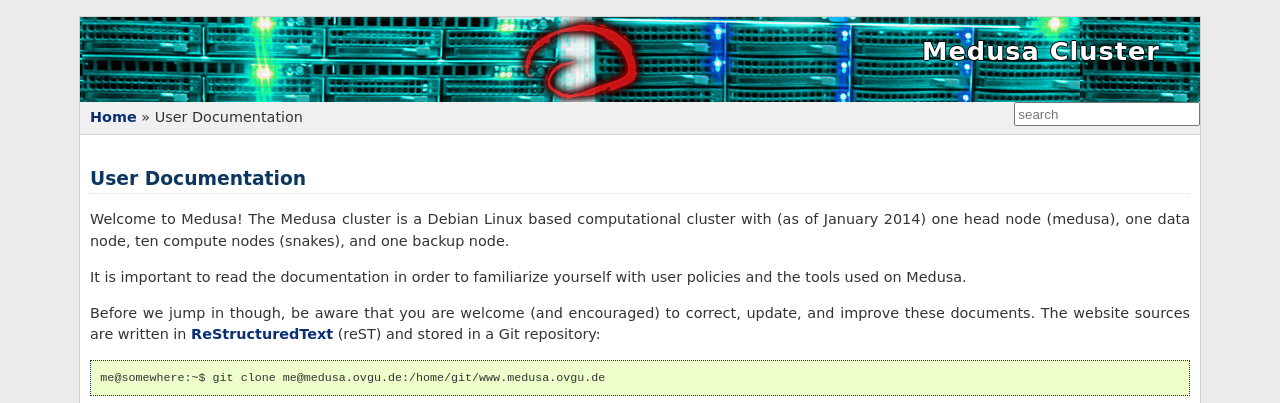
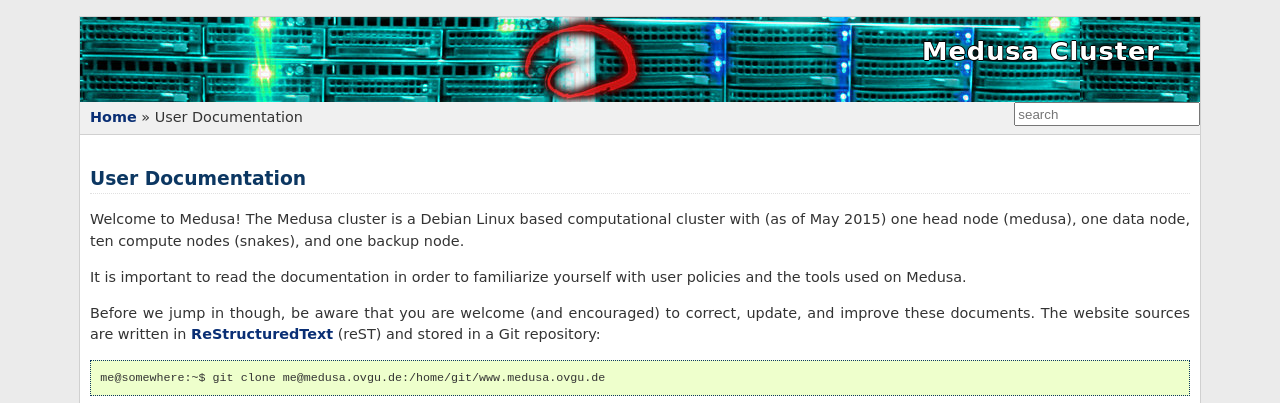
Before and after one commit to psychoinformatics-de/ipsy-docs, a Sphinx documentation site: the page built from source/userdoc/index.rst, in a window 1280 px wide. Shown: the top 403 px of the page. Built offline with Sphinx 7.4.7, drawn with Linux system fonts in a browser that asks for light colours; formulas are drawn with MathJax 3.

Commit message:
Update date and wrap at column 80

```diff
--- a/source/userdoc/index.rst
+++ b/source/userdoc/index.rst
@@ -7,20 +7,20 @@
 User Documentation
 ******************
 Welcome to Medusa! The Medusa cluster is a Debian Linux based computational
-cluster with (as of January 2014) one head node (medusa), one data node, ten
-compute nodes (snakes), and one backup node.
+cluster with (as of May 2015) one head node (medusa), one data node, ten compute
+nodes (snakes), and one backup node.
 
 It is important to read the documentation in order to familiarize yourself with
 user policies and the tools used on Medusa.
 
-Before we jump in though, be aware that you are welcome (and encouraged) to correct,
-update, and improve these documents. The website sources are written in ReStructuredText_
-(reST) and stored in a Git repository::
+Before we jump in though, be aware that you are welcome (and encouraged) to
+correct, update, and improve these documents. The website sources are written in
+ReStructuredText_ (reST) and stored in a Git repository::
 
   me@somewhere:~$ git clone me@medusa.ovgu.de:/home/git/www.medusa.ovgu.de
 
-If you do not know git and/or reST (and don't care to learn), simply email your contribution
-to a Medusa admin.
+If you do not know git and/or reST (and don't care to learn), simply email your
+contribution to a Medusa admin.
 
 .. _ReStructuredText: http://sphinx.pocoo.org/rest.html
 
```
